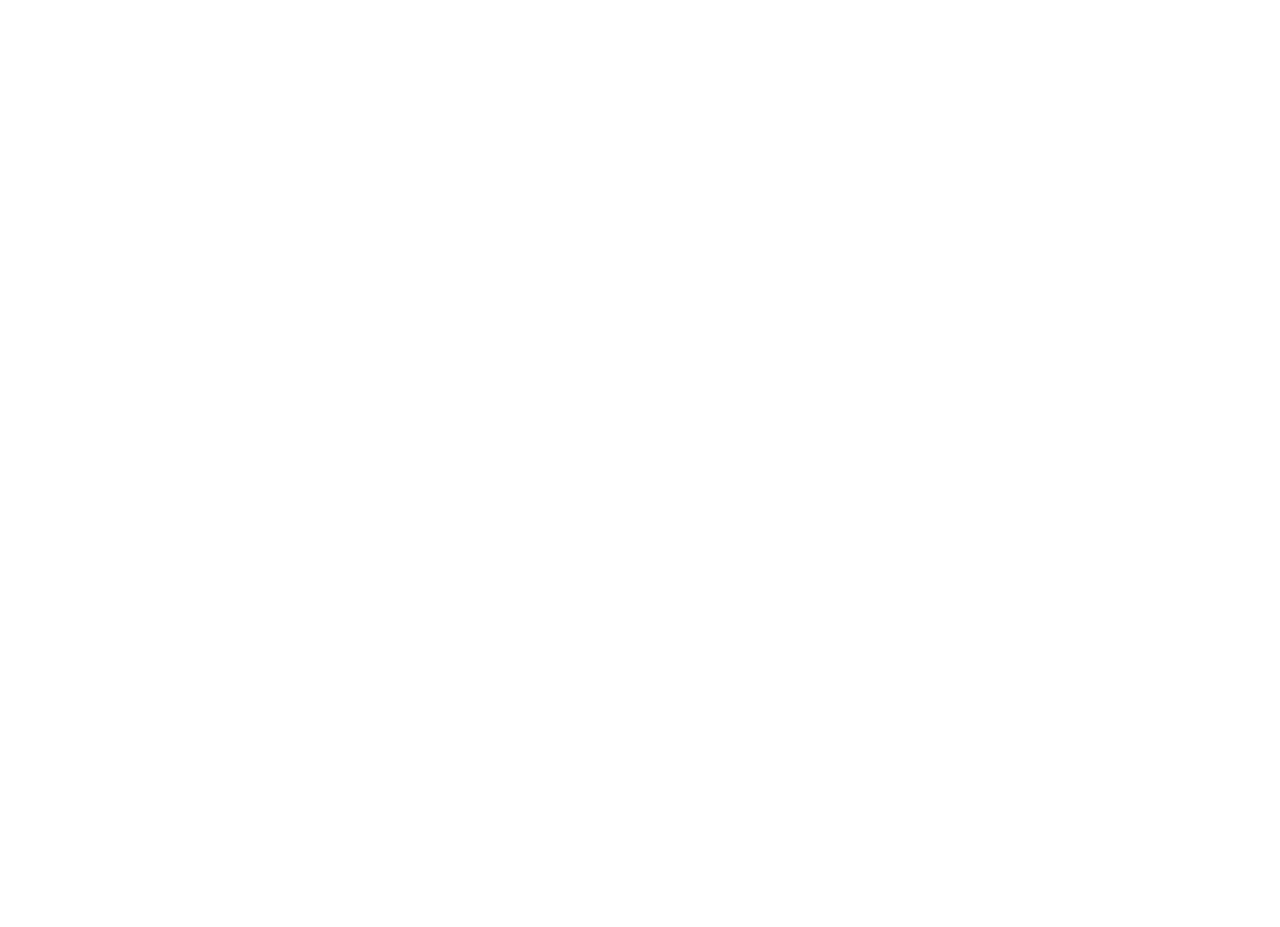
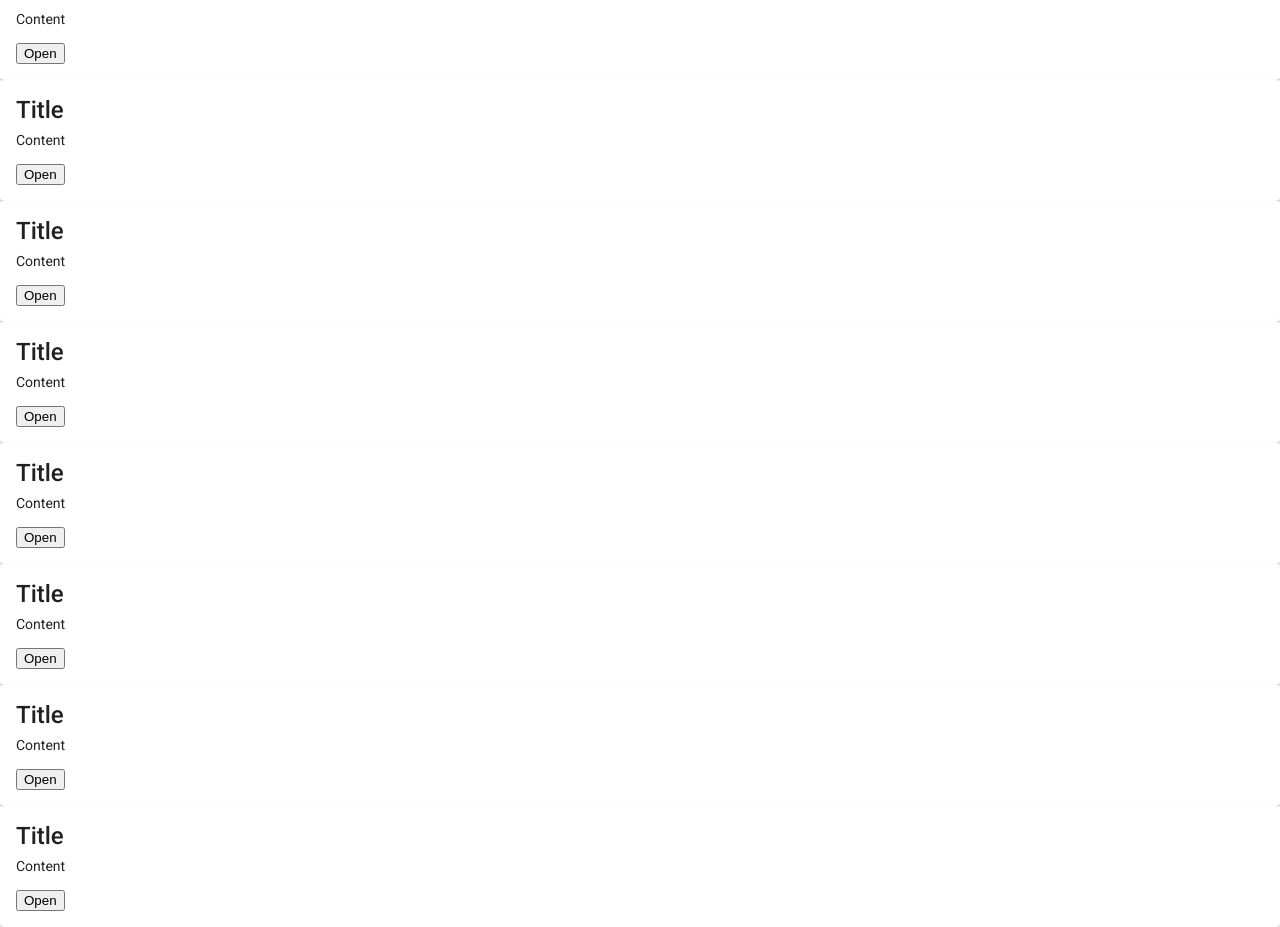
Before and after one commit to farshad-s/learn-a-lang, an Angular app: page /home/Urdu in a window 1280 px wide. Shown: the part 204-1131 px from the top of the page. Before the commit the page ends 800 px from the top, so only its background shows below. Built offline with nearby package versions, Linux system fonts and the light colour scheme.

Commit message:
added the basic skeleton for the page

```diff
--- a/src/app/urdu/urdu.component.html
+++ b/src/app/urdu/urdu.component.html
@@ -1 +1,63 @@
-<p>urdu works!</p>
+<h1 class="title">Pick a Card</h1>
+<div class="card-container">
+  <div class="row">
+    <div>
+      <mat-card>
+        <mat-card-title>Title</mat-card-title>
+        <mat-card-content>Content</mat-card-content>
+        <button>Open</button>
+      </mat-card>
+    </div>
+    <div>
+      <mat-card>
+        <mat-card-title>Title</mat-card-title>
+        <mat-card-content>Content</mat-card-content>
+        <button>Open</button>
+      </mat-card>
+    </div>
+    <div>
+      <mat-card>
+        <mat-card-title>Title</mat-card-title>
+        <mat-card-content>Content</mat-card-content>
+        <button>Open</button>
+      </mat-card>
+    </div>
+    <div>
+      <mat-card>
+        <mat-card-title>Title</mat-card-title>
+        <mat-card-content>Content</mat-card-content>
+        <button>Open</button>
+      </mat-card>
+    </div>
+  </div>
+  <div class="row">
+    <div>
+      <mat-card>
+        <mat-card-title>Title</mat-card-title>
+        <mat-card-content>Content</mat-card-content>
+        <button>Open</button>
+      </mat-card>
+    </div>
+    <div>
+      <mat-card>
+        <mat-card-title>Title</mat-card-title>
+        <mat-card-content>Content</mat-card-content>
+        <button>Open</button>
+      </mat-card>
+    </div>
+    <div>
+      <mat-card>
+        <mat-card-title>Title</mat-card-title>
+        <mat-card-content>Content</mat-card-content>
+        <button>Open</button>
+      </mat-card>
+    </div>
+    <div>
+      <mat-card>
+        <mat-card-title>Title</mat-card-title>
+        <mat-card-content>Content</mat-card-content>
+        <button>Open</button>
+      </mat-card>
+    </div>
+  </div>
+</div>
```
